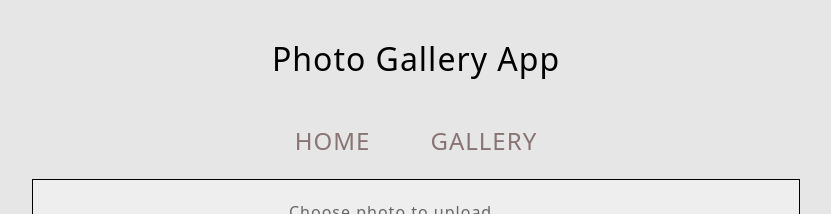
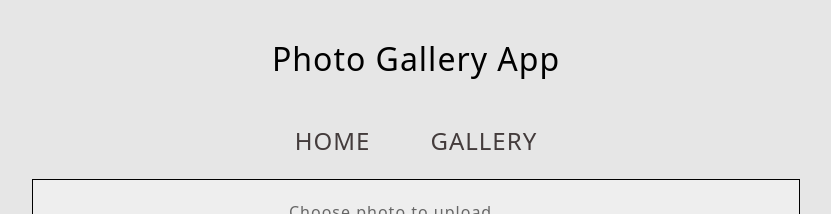
Before and after one commit to paulreyneveld/image-app, a React (Create React App) app: page / in a window 1280 px wide. Shown: the top 214 px of the page, without its empty margins (224-1055 px from the left). Built offline with nearby package versions, Linux system fonts and the light colour scheme.

Commit message:
Updated text underline for a:hover

```diff
--- a/src/styles.scss
+++ b/src/styles.scss
@@ -27,16 +27,16 @@ html {
       .link:visited {
         padding: 0.5rem 1rem;
         margin: 2rem;
-        color: #887474;
+        color: #443c3c;
         text-decoration: none;
-        text-transform: uppercase;
+        // text-transform: uppercase;
         border-bottom: 2px solid transparent;
         transition: all 0.3s;
       }
 
       .link:hover,
       .link:active {
-        border-bottom: 2px solid #fff;
+        border-bottom: 2px solid #443c3c;
       }
     }
   }
```
